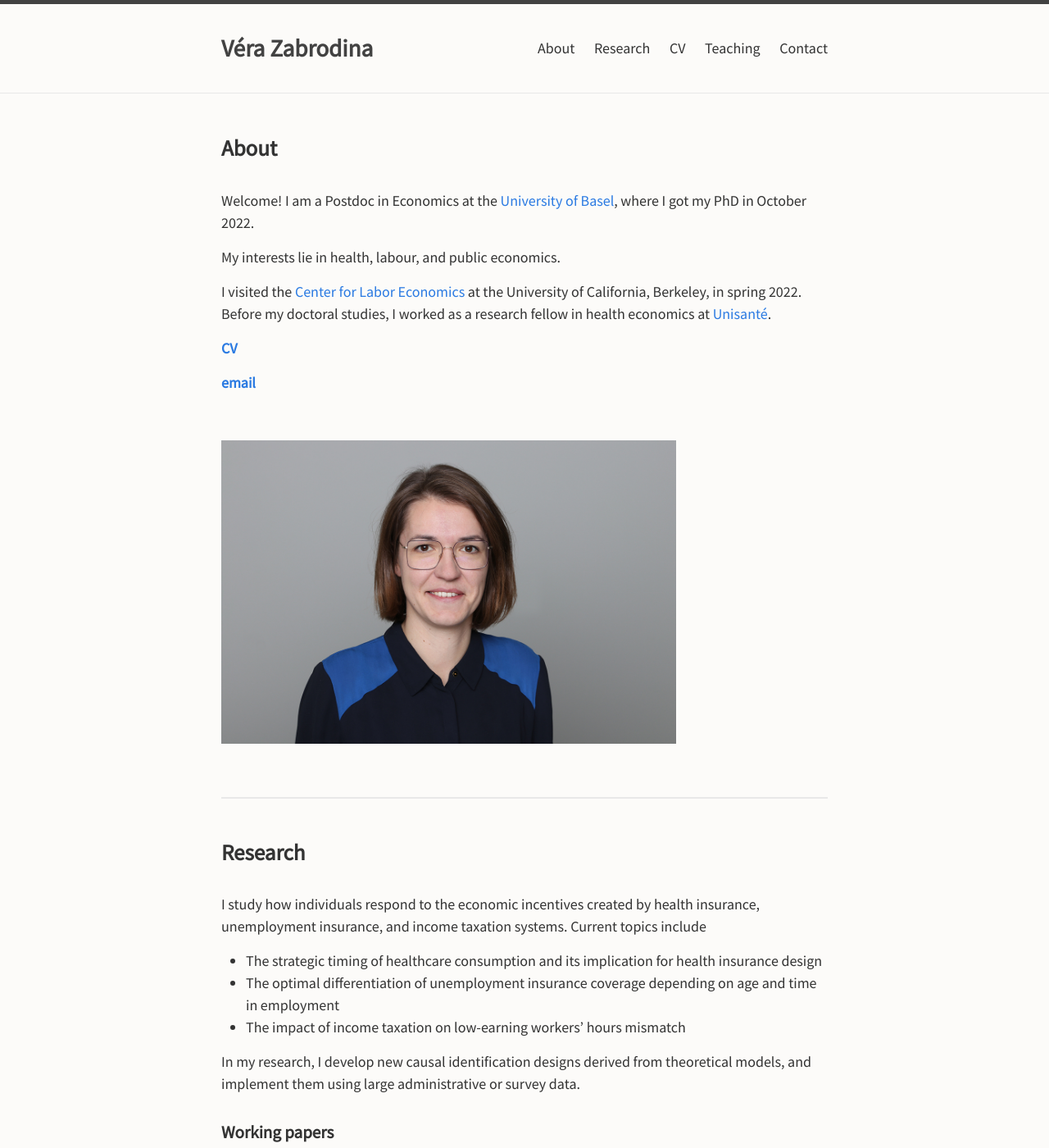
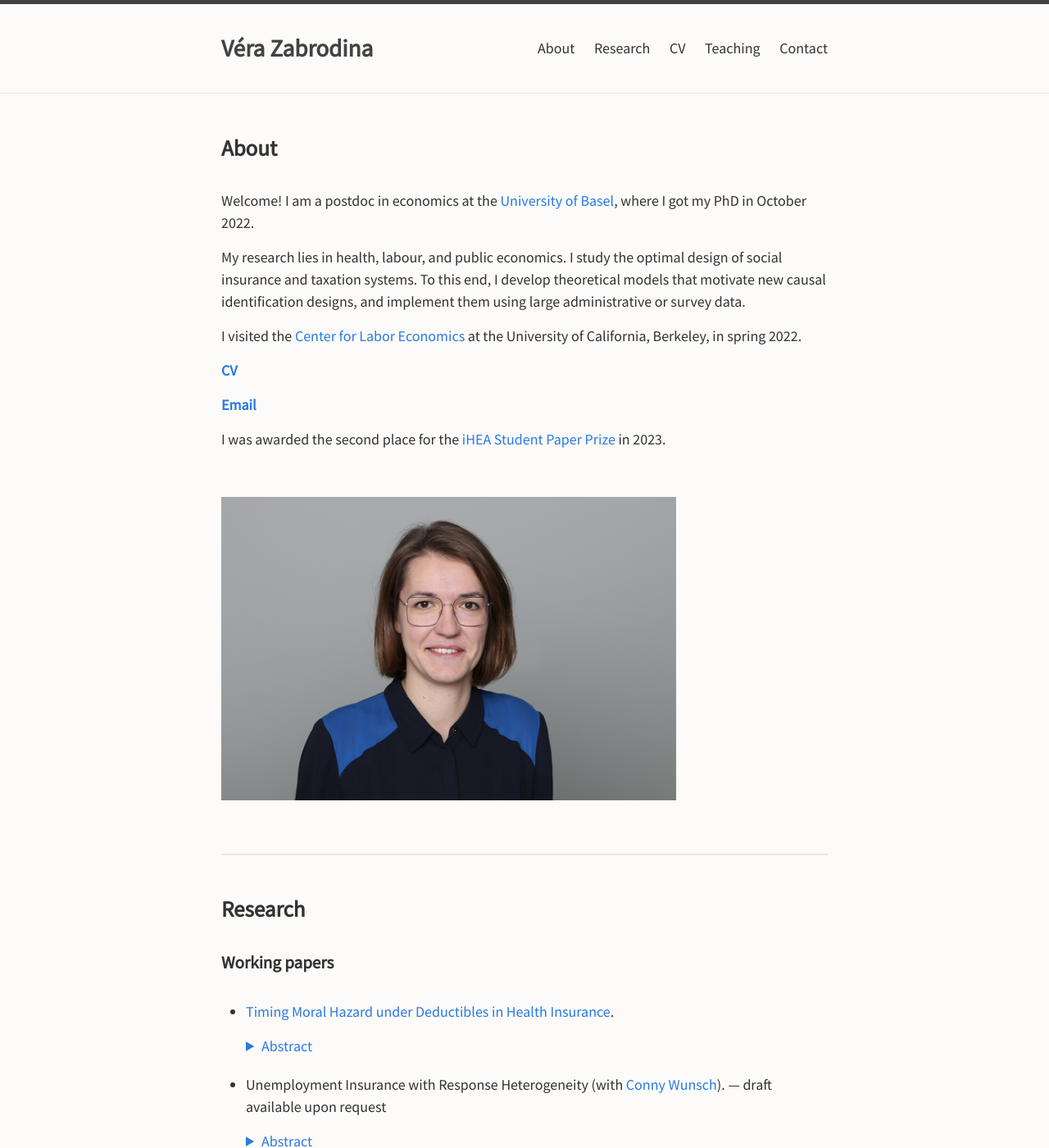
Before and after one commit to verazb/verazb.github.io, a Jekyll site: the page built from index.md, in a window 1280 px wide and 1400 px high. Shown: the whole window at 82% size. Built offline with Jekyll 4.4.1, drawn with Linux system fonts in a browser that asks for light colours; our own code applies the rules of GitHub Pages for plain Markdown files; some of the changed text lies outside the part shown.

Commit message:
Update index.md

```diff
--- a/index.md
+++ b/index.md
@@ -5,16 +5,17 @@ layout: default
 
 ## About
 
-Welcome! I am a Postdoc in Economics at the [University of Basel](https://wwz.unibas.ch/en/), where I got my PhD in October 2022.
+Welcome! I am a postdoc in economics at the [University of Basel](https://wwz.unibas.ch/en/), where I got my PhD in October 2022.
 
-My interests lie in health, labour, and public economics.
+My research lies in health, labour, and public economics. I study the optimal design of social insurance and taxation systems. To this end, I develop theoretical models that motivate new causal identification designs, and implement them using large administrative or survey data.
 
 I visited the [Center for Labor Economics](http://cle.berkeley.edu/) at the University of California, Berkeley, in spring 2022.
-Before my doctoral studies, I worked as a research fellow in health economics at [Unisanté](https://www.unisante.ch/fr).
 
 **[CV](docs/Zabrodina_CV.pdf)**
 
-**[email](mailto:vera.zabrodina@unibas.ch)**
+**[Email](mailto:vera.zabrodina@unibas.ch)**
+
+I was awarded the second place for the [iHEA Student Paper Prize](https://healtheconomics.org/awards/) in 2023.
 
 <br />
 
@@ -32,20 +33,9 @@ Before my doctoral studies, I worked as a research fellow in health economics at
 
 ## Research
 
-
-I study how individuals respond to the economic incentives created by health insurance, unemployment insurance, and income taxation systems.
-Current topics include
-- The strategic timing of healthcare consumption and its implication for health insurance design
-- The optimal differentiation of unemployment insurance coverage depending on age and time in employment
-- The impact of income taxation on low-earning workers' hours mismatch
-
-In my research, I develop new causal identification designs derived from theoretical models, and implement them using large administrative or survey data.
-
-
-
 ### Working papers
 
-- Timing Moral Hazard under Deductibles in Health Insurance. --- draft available upon request
+- [Timing Moral Hazard under Deductibles in Health Insurance](https://www.york.ac.uk/media/economics/documents/hedg/workingpapers/2022/2223_updated.pdf).
 
   <details style="margin-bottom:20px;">
     <summary style="color:#2a7ae2;">Abstract</summary>
```
